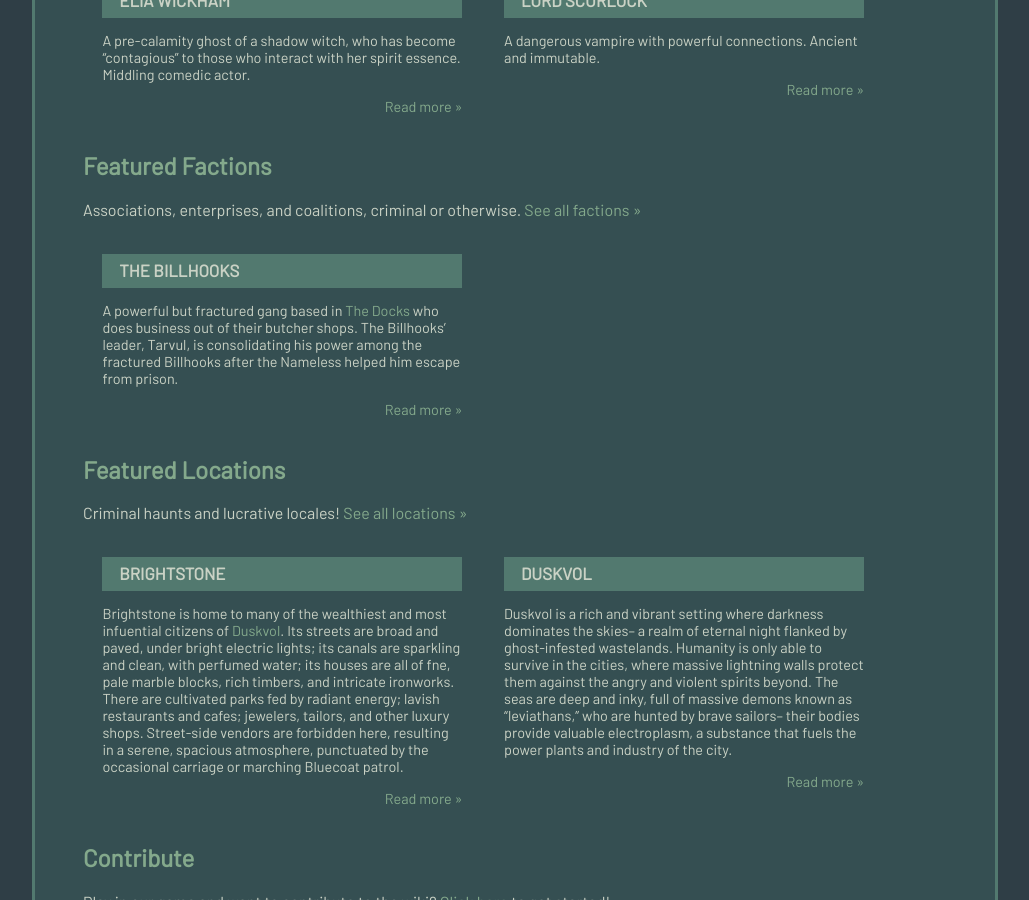
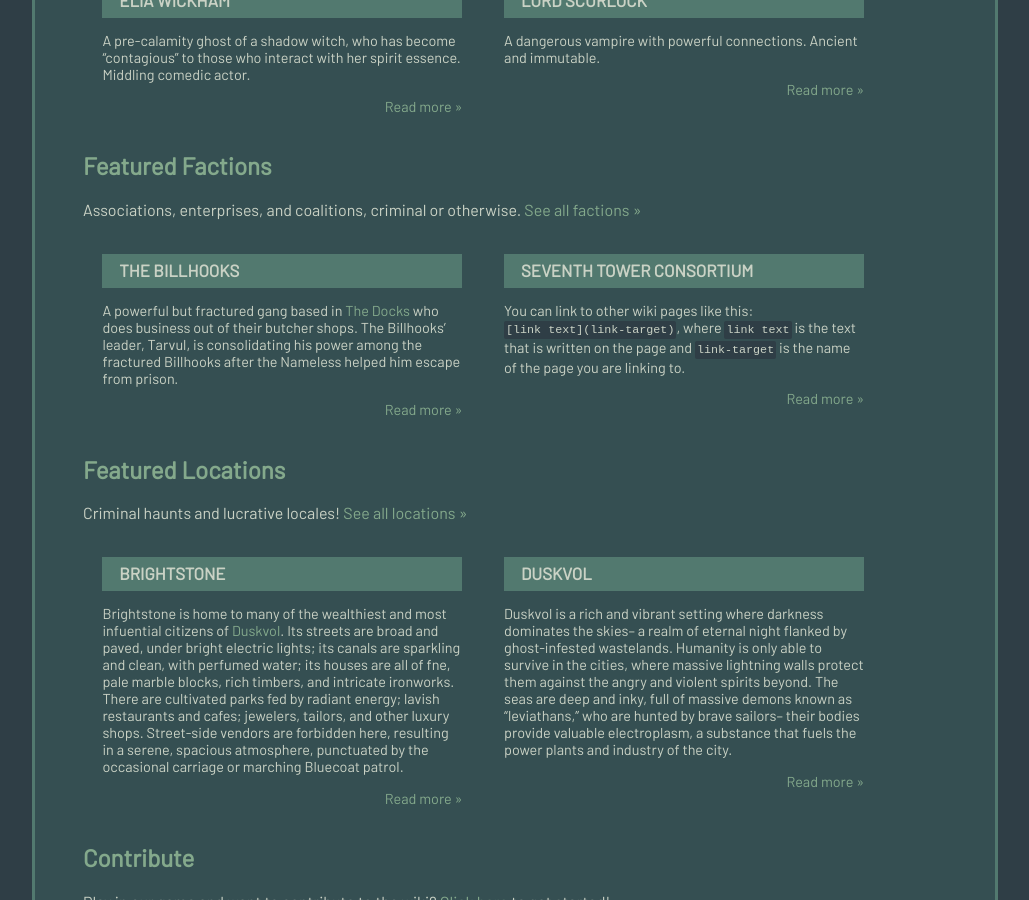
Before and after one commit to BitD-Philly/bitd-philly.github.io, a Jekyll site: the page built from wiki/index.md, in a window 1280 px wide and 900 px high, scrolled down 909 px. Shown: the whole window, without its empty margins (125-1154 px from the left). Built offline with Jekyll 4.4.1, drawn with Linux system fonts in a browser that asks for light colours.

Commit message:
Update the billhooks and add seventh tower

```diff
--- /dev/null
+++ b/all_collections/_factions/seventh-tower-consortium.md
@@ -0,0 +1,21 @@
+---
+# site data (required)
+# This data in this header is used to reference this organization across the entire website.
+full-name: Seventh Tower Consortium
+w-id: seventh-tower-consortium
+faction-category: institution
+
+desc: Gentrifiers armed with mercenary support and a heavy bank account. Looking to displace the Nameless and return Six Towers to its former reputation as a rich and powerful neighborhood.
+---
+
+You can link to other wiki pages like this:`[link text](link-target)`, where `link text` is the text that is written on the page and `link-target` is the name of the page you are linking to.
+
+**Note that valid links lowercase and spaces must be replaced with dashes (-).**
+
+# Notable Members and Associates
+
+* [A Man in a Hat](npcs#joseph-woodward)
+
+# Citations
+
+[^my-footnote]: footnote description and link to source goes here
```
Also changed, not shown: all_collections/_factions/the_billhooks.md (+1 -1 lines).
